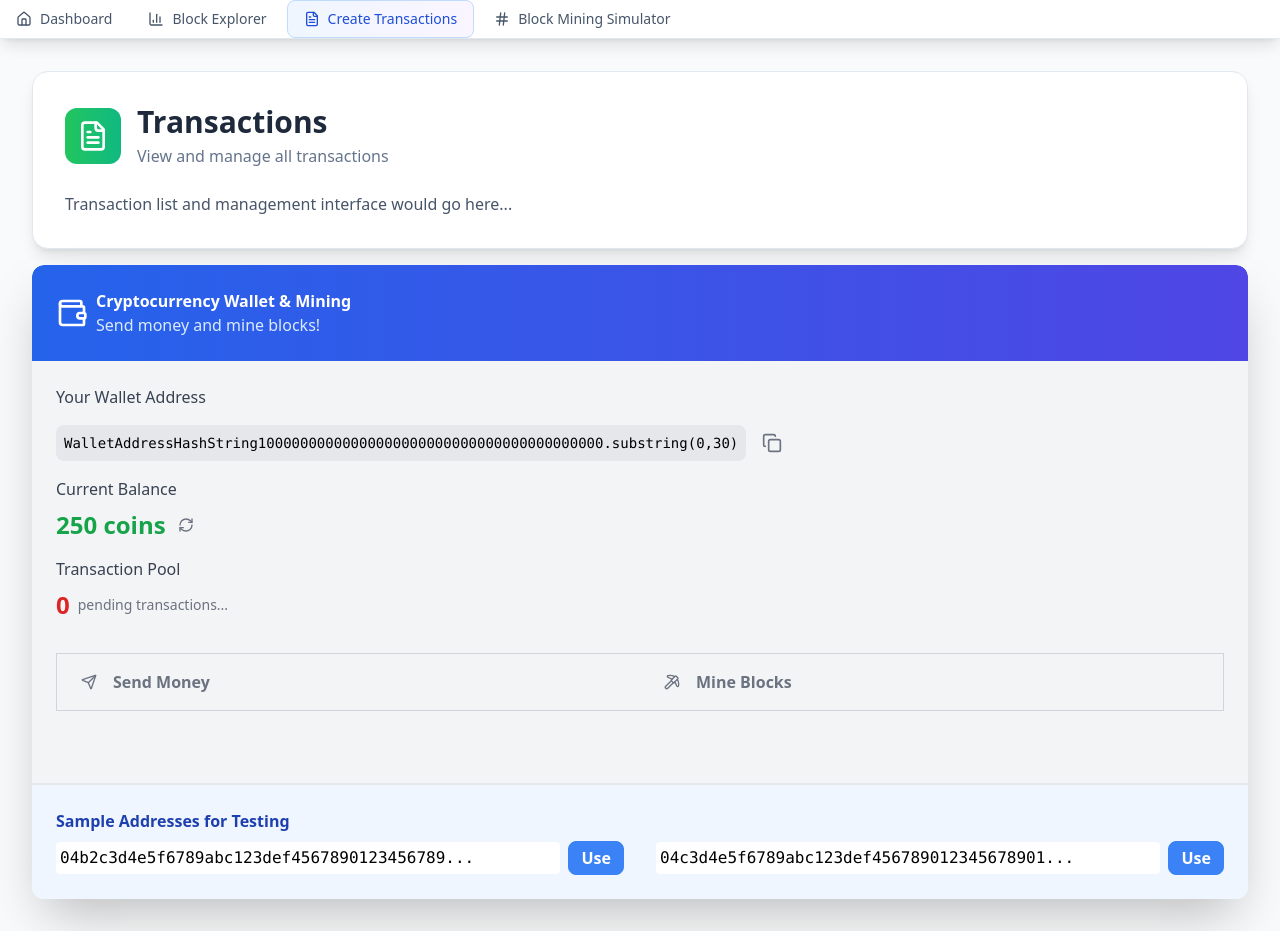
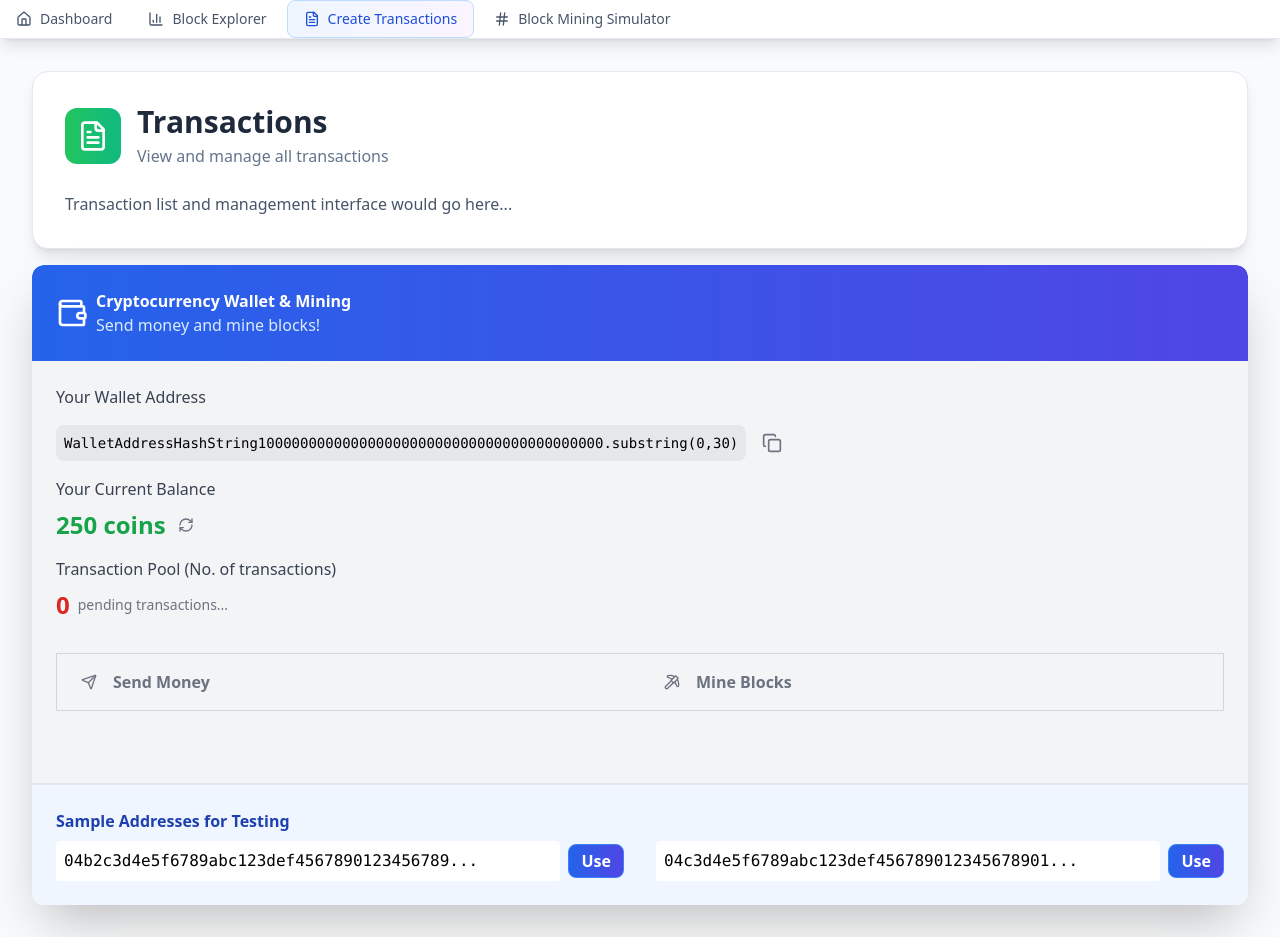
Before and after one commit to StuvanFIT/Blockchain-Network-Educational-Tool, a React (Create React App) app in the folder explorer/: page /createTransactions in a window 1280 px wide. Built offline with nearby package versions, Linux system fonts and the light colour scheme.

Commit message:
style: title fixes

```diff
--- a/explorer/src/components/Transactions.tsx
+++ b/explorer/src/components/Transactions.tsx
@@ -66,7 +66,7 @@ export const Transactions = () => {
                 </div>
               </div>
               <div>
-                <label className='block text-base font-medium text-gray-700 mb-2'>Current Balance</label>
+                <label className='block text-base font-medium text-gray-700 mb-2'>Your Current Balance</label>
                 <div className='flex items-center gap-2'>
                   <span className="text-2xl font-bold text-green-600">250 coins</span>
                   <button
@@ -79,7 +79,7 @@ export const Transactions = () => {
                 </div>
               </div>
               <div>
-                <label className='block text-base font-medium text-gray-700 mb-2'>Transaction Pool</label>
+                <label className='block text-base font-medium text-gray-700 mb-2'>Transaction Pool (No. of transactions)</label>
                 <div className='flex items-center gap-2'>
                   <span className='text-2xl font-bold text-red-600'>0</span>
                   <span className='text-sm text-gray-500'>pending transactions...</span>
@@ -199,19 +199,19 @@ export const Transactions = () => {
 
           {/* Sample Addresses */}
           <div className="p-6 border-t bg-blue-50">
-            <h3 className="text-base font-semibold mb-2 text-blue-800">Sample Addresses for Testing</h3>
+            <h2 className="text-base font-semibold mb-2 text-blue-800">Sample Addresses for Testing</h2>
             <div className="grid md:grid-cols-2 gap-8">
               {[
                 "04b2c3d4e5f6789abc123def456789012345678901234567890123456789abcdef1234567890abcdef1234567890abcdef1234567890abcdef1234567890abcdef12",
                 "04c3d4e5f6789abc123def456789012345678901234567890123456789abcdef1234567890abcdef1234567890abcdef1234567890abcdef1234567890abcdef12"
               ].map((addr, idx) => (
                 <div key={idx} className="flex items-center gap-2">
-                  <code className="text-base bg-white p-1 rounded flex-1">{addr.substring(0, 40)}...</code>
+                  <code className="text-base bg-white p-2 rounded flex-1">{addr.substring(0, 40)}...</code>
                   <button
                     onClick={() => setRecipientAddress(addr)}
                     className="text-base text-blue-600 hover:text-blue-800"
                   >
-                    <div className='bg-blue-500 border border-blue-500 rounded-lg text-white font-semibold px-3 py-1'>
+                    <div className=' bg-gradient-to-r from-blue-600 to-indigo-600 border border-blue-500 rounded-lg text-white font-semibold px-3 py-1'>
                       Use
                     </div>
 
```
